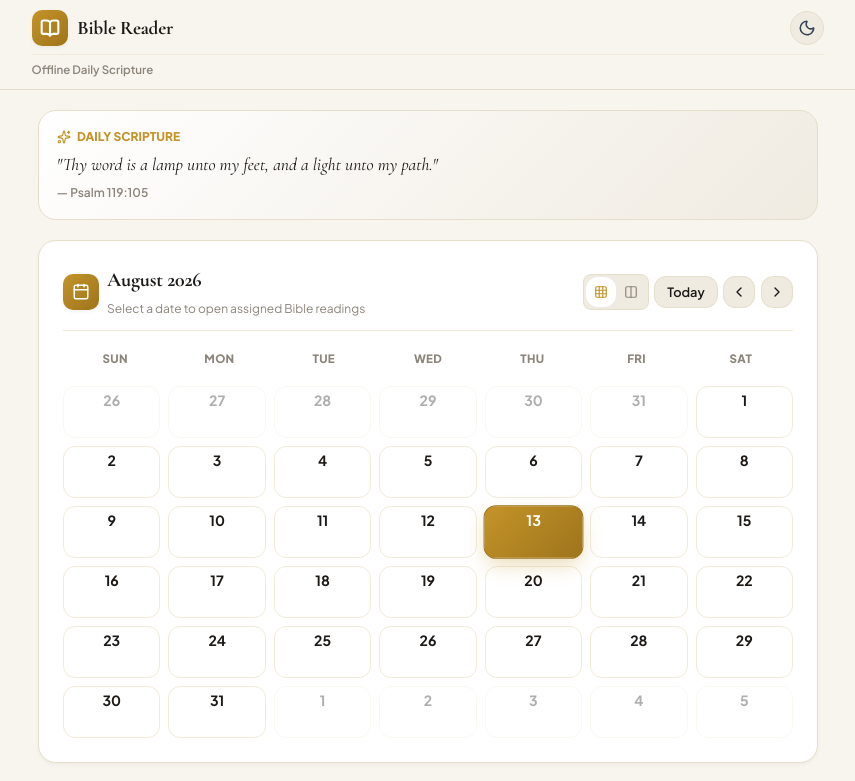
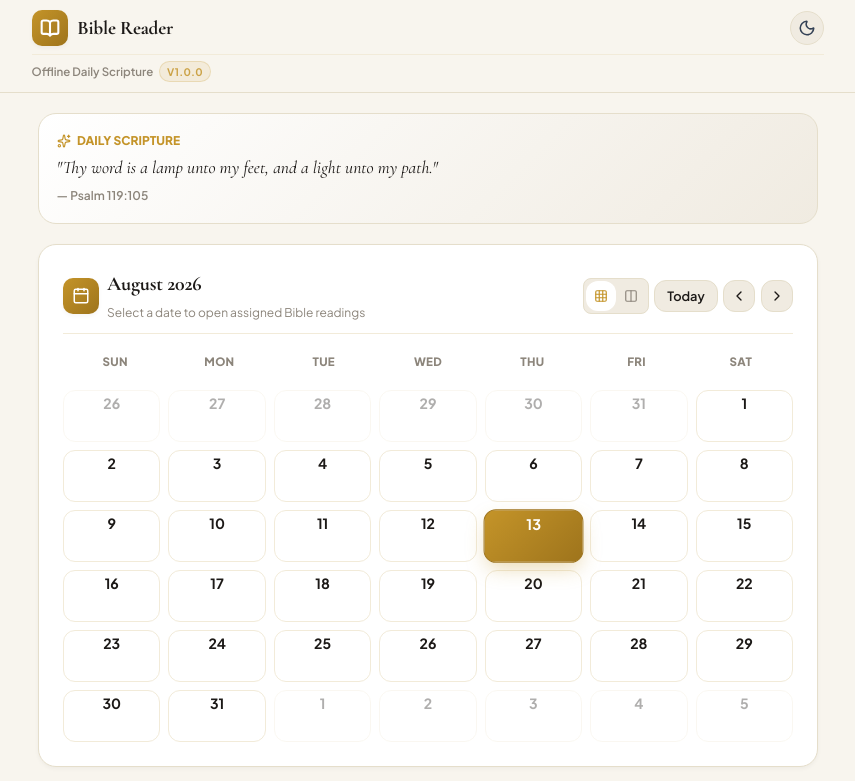
Before and after one commit to YinkaEnoch/bible-reader, a React (Vite) app: page / in a window 1280 px wide. Shown: the top 781 px of the page, without its empty margins (212-1067 px from the left). Built offline with nearby package versions, Linux system fonts and the light colour scheme.

Commit message:
feat(version): synchronize app version across web UI, service worker, and Android Gradle from package.json

```diff
--- a/package.json
+++ b/package.json
@@ -4,7 +4,10 @@
   "version": "1.0.0",
   "type": "module",
   "scripts": {
+    "sync:version": "node scripts/sync-version.mjs",
+    "predev": "npm run sync:version",
     "dev": "vite",
+    "prebuild": "npm run sync:version",
     "build": "tsc -b && vite build",
     "lint": "oxlint",
     "preview": "vite preview",
--- a/src/components/Navbar/Navbar.tsx
+++ b/src/components/Navbar/Navbar.tsx
@@ -1,6 +1,7 @@
 import React from 'react';
 import { BookOpen, Sun, Moon, WifiOff } from 'lucide-react';
 import type { ThemeMode } from '../../types';
+import { APP_VERSION } from '../../version';
 
 interface NavbarProps {
   theme: ThemeMode;
@@ -42,6 +43,16 @@ export const Navbar: React.FC<NavbarProps> = ({
         <div className="navbar-bottom-row">
           <div className="navbar-subtitle">
             <span>Offline Daily Scripture</span>
+            <span
+              className="badge-pill"
+              style={{
+                fontSize: '0.65rem',
+                padding: '0.1rem 0.45rem',
+                opacity: 0.85,
+              }}
+            >
+              v{APP_VERSION}
+            </span>
             {isOffline && (
               <span className="badge-pill" style={{ color: '#d97706', borderColor: 'rgba(217,119,6,0.3)' }}>
                 <WifiOff size={10} /> Offline
--- /dev/null
+++ b/src/version.ts
@@ -0,0 +1,6 @@
+import packageJson from '../package.json';
+
+declare const __APP_VERSION__: string | undefined;
+
+export const APP_VERSION: string =
+  typeof __APP_VERSION__ !== 'undefined' ? __APP_VERSION__ : packageJson.version || '1.0.0';
--- a/vite.config.ts
+++ b/vite.config.ts
@@ -1,8 +1,16 @@
 import { defineConfig } from "vite";
 import react from "@vitejs/plugin-react";
+import { readFileSync } from "node:fs";
+
+const packageJson = JSON.parse(
+  readFileSync(new URL("./package.json", import.meta.url), "utf-8"),
+);
 
 export default defineConfig({
   plugins: [react()],
+  define: {
+    __APP_VERSION__: JSON.stringify(packageJson.version),
+  },
   server: {
     host: "0.0.0.0",
     port: 5173,
```
Also changed, not shown: scripts/sync-version.mjs (added, +30 -0 lines), 2 other files (tests, documents, lock files or other folders).
